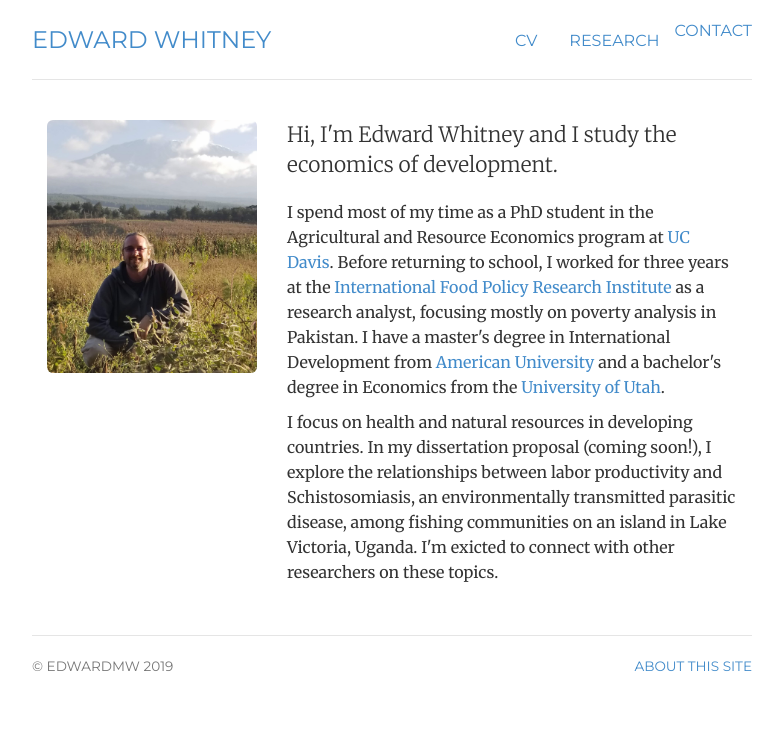
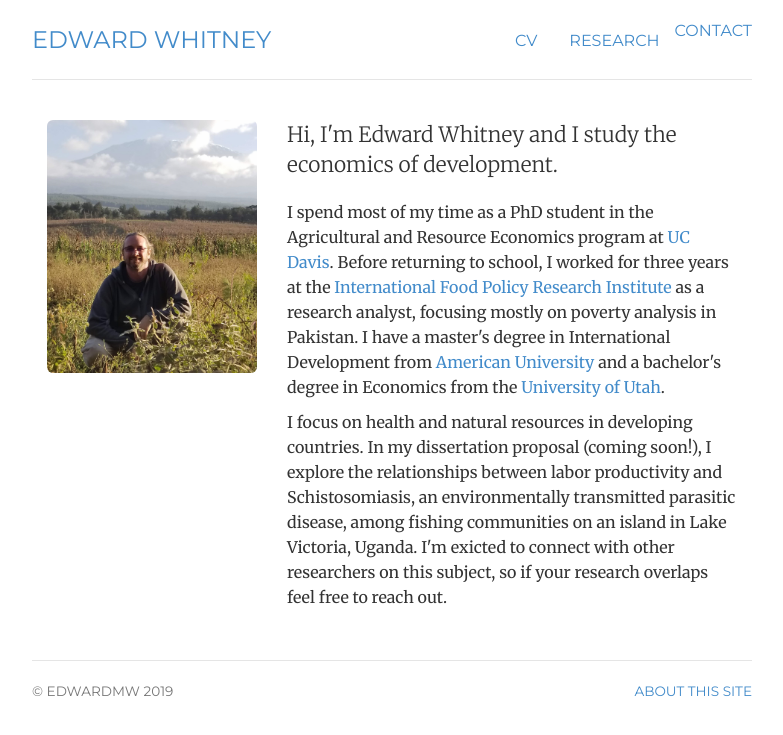
Before and after one commit to edwardmw/edwardmwhitney, a Jekyll site: the page built from index.html, in a window 1280 px wide. Shown: the top 735 px of the page, without its empty margins (248-1031 px from the left). Built offline with Jekyll 4.4.1, drawn with Linux system fonts in a browser that asks for light colours.

Commit message:
Update index.html

```diff
--- a/index.html
+++ b/index.html
@@ -17,7 +17,7 @@ description: Credits and information about the website edwardmwhitney.com, the p
 
 	<p>I spend most of my time as a <span itemprop="title">PhD student</span> in the Agricultural and Resource Economics program at  <a href="https://are.ucdavis.edu/" target="_blank">UC Davis</a>. Before returning to school, I worked for three years at the <a href="https://www.ifpri.org/" target="_blank">International Food Policy Research Institute</a> as a research analyst, focusing mostly on poverty analysis in Pakistan. I have a master's degree in International Development from <a href="https://www.american.edu/" target="_blank">American University</a> and a bachelor's degree in Economics from the <a href="https://www.utah.edu/" target="_blank">University of Utah</a>.</p>
 
-	<p>I focus on health and natural resources in developing countries. In my dissertation proposal (coming soon!), I explore the relationships between labor productivity and Schistosomiasis, an environmentally transmitted parasitic disease, among fishing communities on an island in Lake Victoria, Uganda. I'm exicted to connect with other researchers on these topics.  </p>
+	<p>I focus on health and natural resources in developing countries. In my dissertation proposal (coming soon!), I explore the relationships between labor productivity and Schistosomiasis, an environmentally transmitted parasitic disease, among fishing communities on an island in Lake Victoria, Uganda. I'm exicted to connect with other researchers on this subject, so if your research overlaps feel free to reach out.  </p>
 	</div>
 </div>
 <!-- </div> -->
```
